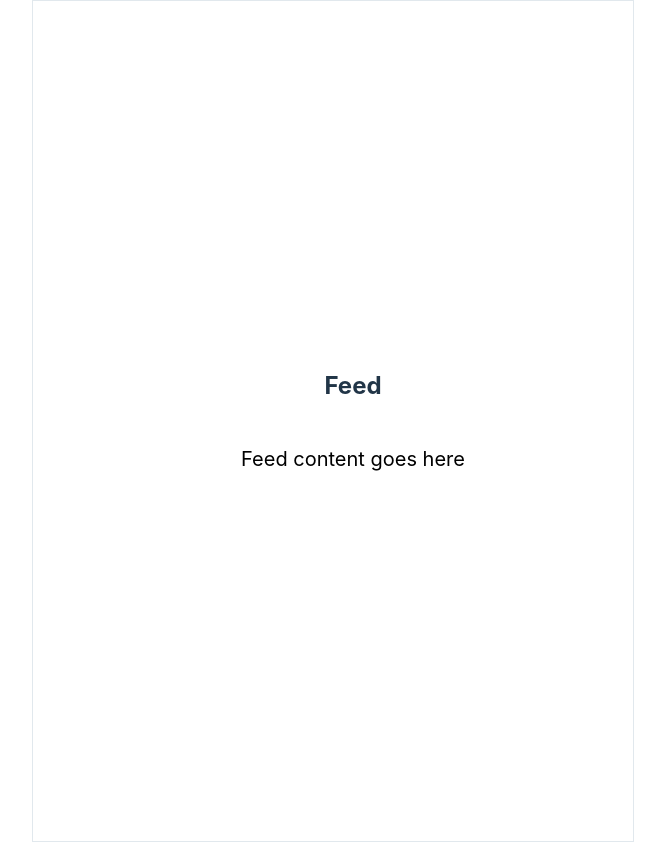
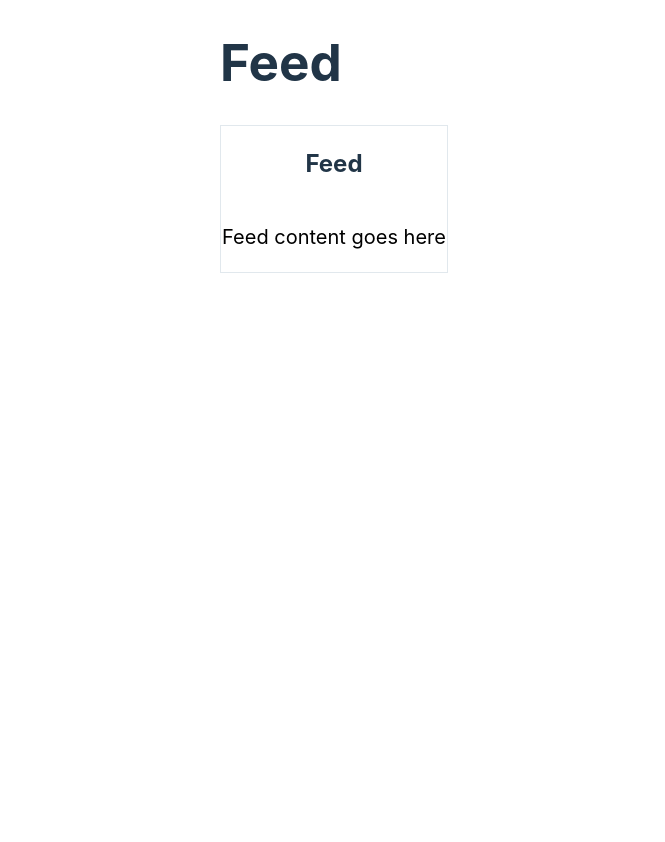
Before and after one commit to grzla/SSSN, a React (Vite) app: page /feed in a window 1280 px wide. Shown: the whole page, without its empty margins (307-972 px from the left). After the commit the page ends 800 px from the top, so only its background shows below. Built offline with nearby package versions, Linux system fonts and the light colour scheme.

Commit message:
Updated directory and updated feedCont

```diff
--- a/src/App.tsx
+++ b/src/App.tsx
@@ -4,7 +4,7 @@ import { UserProvider } from "./contexts/UserContext";
 import Home from "./views/home.js";
 import Login from "./views/auth/login";
 import Signup from "./views/auth/signup";
-import Feed from "./views/feed/feed";
+import Feed from "./views/home/home";
 const App: React.FC = () => (
   <UserProvider>
     <BrowserRouter>
--- /dev/null
+++ b/src/components/FeedContainer.tsx
@@ -0,0 +1,34 @@
+import React from "react";
+import { globalStyles } from "../styles/styles";
+
+const FeedContainer = () => {
+    return (
+        <div>
+            <h1>Feed</h1>
+                <div id="feed" style={styles.feedContainer}>
+                    <h2>Feed</h2>
+                    <p style={globalStyles.text}>Feed content goes here</p>
+                {/* <div id="friends">
+                    <h2>Friends</h2>
+                    <p>Friends list goes here</p>
+                </div> */}
+            </div>
+        </div>
+    );
+}
+
+export default FeedContainer;
+
+export const styles = {
+
+    feedContainer: {
+        display: 'flex',
+        flexDirection: 'column',
+        justifyContent: 'center',
+        alignItems: 'center',
+        width: '100%',
+        height: '100%',
+        border: '1px solid #e1e8ed',
+
+    },
+};
--- a/src/views/feed/feed.tsx
+++ b/src/views/home/home.tsx
@@ -1,5 +1,6 @@
 import React from "react";
 import {globalStyles} from "../../styles/styles";
+import FeedContainer from "../../components/FeedContainer";
 
 const Feed = () => {
     return (
@@ -8,16 +9,7 @@ const Feed = () => {
                 <p>Profile</p>
                 <p>More options...</p>
             </div> */}
-            <div style={styles.container}>
-                <div id="feed" style={styles.feedContainer}>
-                    <h2>Feed</h2>
-                    <p style={globalStyles.text}>Feed content goes here</p>
-                </div>
-                {/* <div id="friends">
-                    <h2>Friends</h2>
-                    <p>Friends list goes here</p>
-                </div> */}
-            </div>
+            <FeedContainer />
             {/* <div style={styles.sidebar}>
                 <p>Trends</p>
                 <p>Who to follow</p>
@@ -36,15 +28,6 @@ export const styles = {
         height: '100vh',
         backgroundColor: '#fff',
         width: '100vw',
-    },
-    feedContainer: {
-        display: 'flex',
-        flexDirection: 'column',
-        justifyContent: 'center',
-        alignItems: 'center',
-        width: '100%',
-        padding: '20px',
-        height: '100vh',
     },
     container: {
         backgroundColor: 'transparent',
```
Also changed, not shown: src/components/Feed.tsx (deleted).
